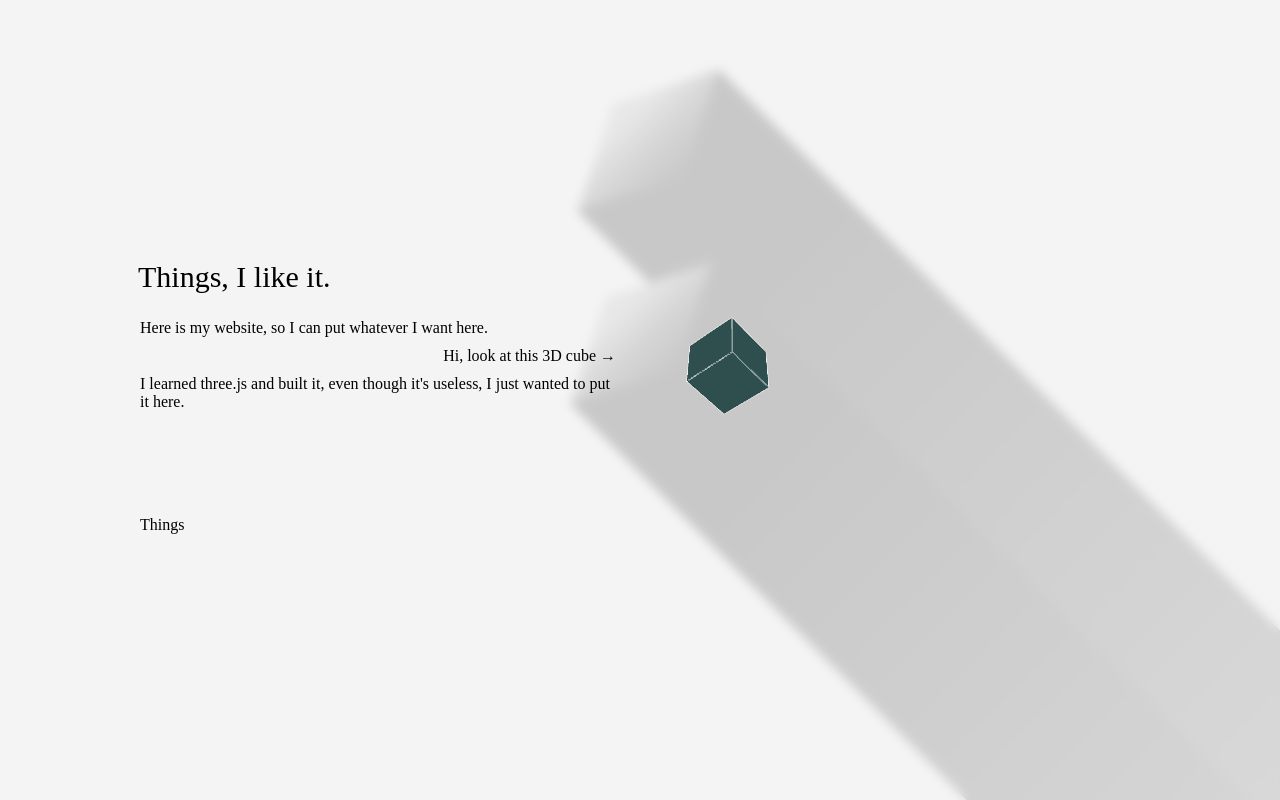
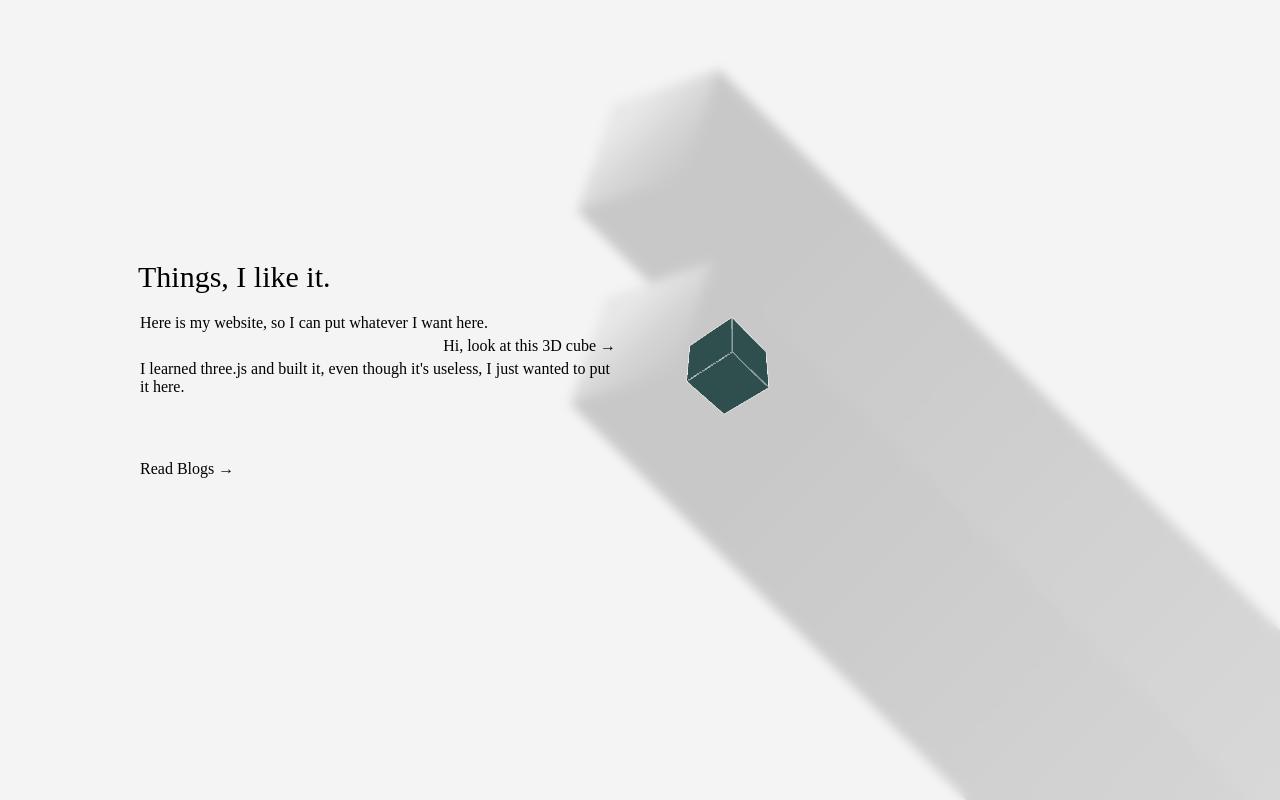
Before and after one commit to cfdxkk/unnamed1, a Nuxt app: page / in a window 1280 px wide. Built offline with nearby package versions, Linux system fonts and the light colour scheme.

Commit message:
add button click animation

```diff
--- a/components/MainIntroduction.vue
+++ b/components/MainIntroduction.vue
@@ -7,9 +7,29 @@
   })
 
   const router = useRouter()
+  const isJumping2ThingsPage = ref(false)
+  const isJumping2ThingsPageEnd = ref(false)
+  const isShowShadow = ref(true)
 
   function jump2ThingsPage() {
+    const jummpingAnimationDuration = 1000
+    isJumping2ThingsPage.value = true
+
+    setTimeout(() => {
+      isJumping2ThingsPageEnd.value = true
+    }, jummpingAnimationDuration - 200);
+
+    setTimeout(() => {
       router.push('/things')
+      isShowShadow.value = false
+    }, jummpingAnimationDuration + 600);
+
+    setTimeout(() => {
+      isJumping2ThingsPage.value = false
+      isJumping2ThingsPageEnd.value = false
+      isShowShadow.value = true
+    }, jummpingAnimationDuration + 600 + 800);
+
   }
 
   const mountedTimes = ref(0)
@@ -27,16 +47,36 @@
 
 <template>
   <div class="main-introduction-contaner">
+    <div class="main-introduction-text-contaner">
       <div :class="{ 'title': true, 'entrance-1': props.startEntranceAnimation && isFirstRender }">Things, I like it.</div>
       <div :class="{ 'introduction-text': true, 'entrance-2': props.startEntranceAnimation && isFirstRender }">Here is my website, so I can put whatever I want here.</div>
       <div :class="{ 'introduction-text': true, 'introduction-text-right': true, 'entrance-3': props.startEntranceAnimation && isFirstRender } ">Hi, look at this 3D cube →</div>
       <div :class="{ 'introduction-text': true, 'entrance-4': props.startEntranceAnimation && isFirstRender }">I learned three.js and built it, even though it's useless, I just wanted to put it here.</div>
+    </div>
+    <div :class="{ 'things-button-container': true, 'entrance-5': props.startEntranceAnimation && isFirstRender }">
+      <div class="things-button" @click="jump2ThingsPage">
+        Read Blogs →
+      </div>
       <div
-      :class="{ 'things-button': true, 'entrance-5': props.startEntranceAnimation && isFirstRender }"
-      @click="jump2ThingsPage"
-    >
-      Things
+        class="things-button-animation-bar"
+        :style="
+          {
+            width: `${isJumping2ThingsPage ? 100 : 0}%`,
+            left: `${isJumping2ThingsPageEnd ? 100 : 0}%`,
+          }
+        "
+      ></div>
     </div>
+    <div
+      v-show="isShowShadow"
+      class="things-page-shadow"
+      :style="
+        {
+          'box-shadow': `inset ${isJumping2ThingsPageEnd ? -10 : 0}px 0 ${isJumping2ThingsPageEnd ? 40 : 0}px 0px #888888FF`,
+          'opacity': isJumping2ThingsPageEnd ? 1 : 0,
+        }
+      "
+    ></div>
   </div>
 </template>
 
@@ -44,10 +84,27 @@
   .main-introduction-contaner {
     user-select: none;
 
+    width: 100dvw;
+    height: 100dvh;
+
+    overflow: hidden;
+
+    position: absolute;
+    top: 0;
+    left: 0;
+
+    z-index: 300;
+  }
+
+  .main-introduction-text-contaner {
+    user-select: none;
+
     width: 500px;
     overflow: hidden;
 
     position: absolute;
+		top: 30dvh;
+		left: 10vw;
 
     z-index: 300;
   }
@@ -55,13 +112,13 @@
   .title {
     font-size: 30px;
 
-    padding: 20px 10px;
+    margin: 20px 10px;
 
     opacity: 1;
   }
 
   .introduction-text {
-    padding: 5px 12px;
+    margin: 5px 12px;
 
     opacity: 1;
   }
@@ -70,8 +127,47 @@
     text-align: right;
   }
 
+  .things-button-container {
+    width: 90dvw;
+    height: 30px;
+
+    overflow: hidden;
+
+    position: absolute;
+		top: 45dvh;
+		left: 10vw;
+
+    margin: 100px 0 0 12px;
+  }
+
   .things-button {
-    padding: 100px 0 0 12px;
+    width: fit-content;
+
+    cursor: pointer;
+  }
+
+  .things-button-animation-bar {
+    width: 100%;
+    height: 5px;
+
+    background-color: #888888;
+
+    position: absolute;
+    top: 25px;
+
+    transition: width 1s ease-in-out, left 0.8s ease-in-out;
+  }
+
+  .things-page-shadow {
+    pointer-events: none;
+    width: 100%;
+    height: 110dvh;
+
+    transition: box-shadow 0.6s, opacity 0.3s;
+
+    position: absolute;
+    top: -5vh;
+    left: 0;
   }
 
   .entrance-1 {
@@ -90,6 +186,10 @@
     animation: entrance_animation 0.6s ease-in-out 2.8s both;
   }
 
+  .entrance-5 {
+    animation: entrance_animation 0.6s ease-in-out 3.4s both;
+  }
+
   @keyframes entrance_animation {
     from {
       transform: translate(-5px, -10px);
--- a/components/background/CubeGroup.vue
+++ b/components/background/CubeGroup.vue
@@ -1,12 +1,12 @@
 <script setup lang="ts">
   const route = useRoute()
 
-  const pos = ref(route.path === '/things' ? 50 : 20) // 初始位置根据路由决定
+  const pos = ref(route.path === '/things' ? 40 : 20) // 初始位置根据路由决定
 
   function moveLeft() {
-    // 如果已经在距右侧 50dvw，则不执行动画
-    if (pos.value === 50) return
-    pos.value = 50
+    // 如果已经在距右侧 40dvw，则不执行动画
+    if (pos.value === 40) return
+    pos.value = 40
   }
 
   function moveRight() {
--- a/pages/index.vue
+++ b/pages/index.vue
@@ -32,7 +32,7 @@
 
 <template>
 	<div class="main">
-		<MainIntroduction v-show="isShowIntroduction" class="main-introduction" :startEntranceAnimation="isShowIntroduction"/>
+		<MainIntroduction v-show="isShowIntroduction" :startEntranceAnimation="isShowIntroduction"/>
 		<DDDCube v-show="isShowIntroduction" class="ddd-cube" :startEntranceAnimation="isShowIntroduction" v-model:isReady="is3DCubeReady"/>
 		<LoadingBar v-if="!isShowIntroduction" class="loading-bar" :isSlow="isSlow" :loadingBarWidth="250" :loadingBarHeigth="4" :showBackground="false"/>
 	</div>
@@ -51,11 +51,6 @@
 		z-index: 300;
 	}
 
-	.main-introduction {
-		top: 30dvh;
-		left: 10vw;
-	}
-
 	.ddd-cube {
 		top: 27dvh;
 		left: calc(10dvw + 450px);
--- a/pages/things.vue
+++ b/pages/things.vue
@@ -8,8 +8,8 @@
 
 <template>
   <div class="things-container">
-    aaaaaaaaaaaa
-    <NuxtLink to="/" style="position: absolute; z-index: 300; top: 200px; left: 200px;">Back</NuxtLink>
+    TODO
+    <!-- <NuxtLink to="/" style="position: absolute; z-index: 300; top: 200px; left: 200px;">Back</NuxtLink> -->
   </div>
 </template>
 
```
Lines whose indentation alone changed are shown as unchanged.
